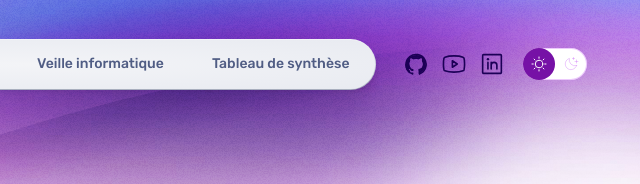
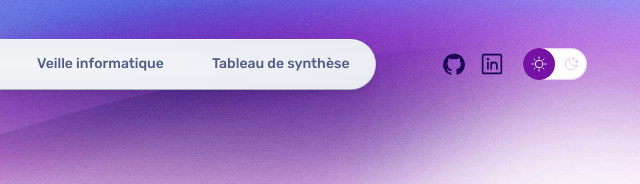
Before and after one commit to Nathan-14-05/my-portfolio-astro, an Astro site: page / in a window 1280 px wide. Shown: the top 184 px of the page, 613-1253 px from the left. Built offline with nearby package versions, Linux system fonts and the light colour scheme; Astro itself is replaced by a stand-in of ours.

Commit message:
retrait du lien youtube

```diff
--- a/src/components/Nav.astro
+++ b/src/components/Nav.astro
@@ -16,7 +16,6 @@ const textLinks: { label: string; href: string }[] = [
 /** Icon links to social media — edit these with links to your profiles! */
 const iconLinks: { label: string; href: string; icon: keyof typeof iconPaths }[] = [
 	{ label: 'GitHub', href: 'https://github.com/Nathan-14-05', icon: 'github-logo' },
-	{ label: 'YouTube', href: 'https://www.youtube.com/@thegame0547/featured', icon: 'youtube-logo' },
 	{ label: 'LinkedIn', href: 'https://www.linkedin.com/in/nathan-m%E2%80%99boueya-925078316/', icon: 'linkedin-logo' },
 ];
 ---
```
